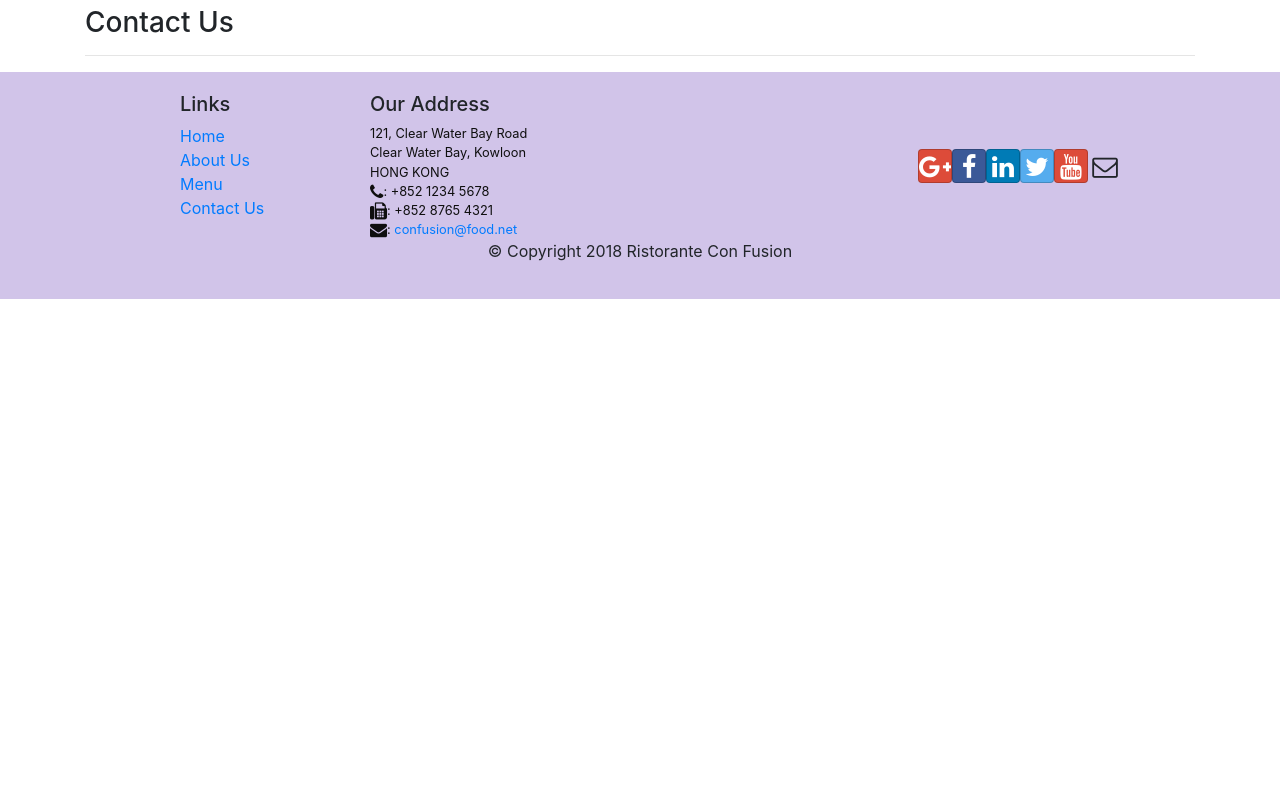
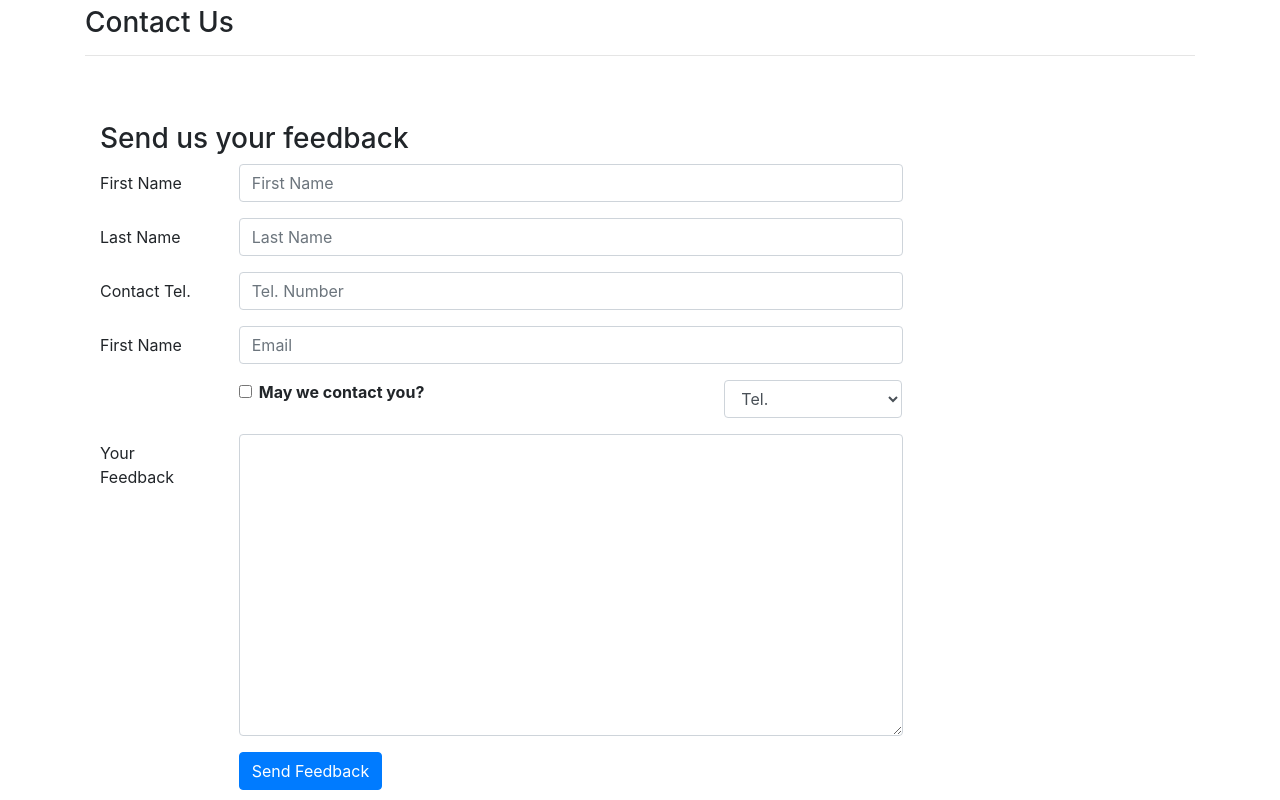
Before and after one commit to hhokka/coursera-react-second-take, a React (Create React App) app: page /contactus in a window 1280 px wide. Shown: the part 800-1600 px from the top of the page. Before the commit the page ends 1099 px from the top, so only its background shows below. Built offline with nearby package versions, Linux system fonts and the light colour scheme.

Commit message:
Controlled Forms

```diff
--- /dev/null
+++ b/src/components/AboutComponent.js
@@ -0,0 +1,121 @@
+import React from "react";
+import {
+  Breadcrumb,
+  BreadcrumbItem,
+  Card,
+  CardBody,
+  CardHeader,
+  Media,
+  CardImg,
+  CardImgOverlay,
+  CardTitle
+} from "reactstrap";
+import { Link } from "react-router-dom";
+
+function RenderLeader({ leader }) {
+  return (
+    <div>
+      <Media>
+        <Media object src={leader.image} alt="Leader Image" />
+        <Media body>
+          <Media heading>{leader.name}</Media>
+          {leader.description}
+        </Media>
+      </Media>
+    </div>
+  );
+}
+
+function About(props) {
+  const leaders = props.leaders.map(leader => {
+    return (
+      <div key={leader.id}>
+        <RenderLeader leader={leader} />
+      </div>
+    );
+  });
+  return (
+    <div className="container">
+      <div className="row">
+        <Breadcrumb>
+          <BreadcrumbItem>
+            <Link to="/home">Home</Link>
+          </BreadcrumbItem>
+          <BreadcrumbItem active>About Us</BreadcrumbItem>
+        </Breadcrumb>
+        <div className="col-12">
+          <h3>About Us</h3>
+          <hr />
+        </div>
+      </div>
+      <div className="row row-content">
+        <div className="col-12 col-md-6">
+          <h2>Our History</h2>
+          <p>
+            Started in 2010, Ristorante con Fusion quickly established itself as
+            a culinary icon par excellence in Hong Kong. With its unique brand
+            of world fusion cuisine that can be found nowhere else, it enjoys
+            patronage from the A-list clientele in Hong Kong. Featuring four of
+            the best three-star Michelin chefs in the world, you never know what
+            will arrive on your plate the next time you visit us.
+          </p>
+          <p>
+            The restaurant traces its humble beginnings to{" "}
+            <em>The Frying Pan</em>, a successful chain started by our CEO, Mr.
+            Peter Pan, that featured for the first time the world's best
+            cuisines in a pan.
+          </p>
+        </div>
+        <div className="col-12 col-md-5">
+          <Card>
+            <CardHeader className="bg-primary text-white">
+              Facts At a Glance
+            </CardHeader>
+            <CardBody>
+              <dl className="row p-1">
+                <dt className="col-6">Started</dt>
+                <dd className="col-6">3 Feb. 2013</dd>
+                <dt className="col-6">Major Stake Holder</dt>
+                <dd className="col-6">HK Fine Foods Inc.</dd>
+                <dt className="col-6">Last Year's Turnover</dt>
+                <dd className="col-6">$1,250,375</dd>
+                <dt className="col-6">Employees</dt>
+                <dd className="col-6">40</dd>
+              </dl>
+            </CardBody>
+          </Card>
+        </div>
+        <div className="col-12">
+          <Card>
+            <CardBody className="bg-faded">
+              <blockquote className="blockquote">
+                <p className="mb-0">
+                  You better cut the pizza in four pieces because I'm not hungry
+                  enough to eat six.
+                </p>
+                <footer className="blockquote-footer">
+                  Yogi Berra,
+                  <cite title="Source Title">
+                    The Wit and Wisdom of Yogi Berra, P. Pepe, Diversion Books,
+                    2014
+                  </cite>
+                </footer>
+              </blockquote>
+            </CardBody>
+          </Card>
+        </div>
+      </div>
+      <div className="row row-content">
+        <div className="col-12">
+          <h2>Corporate Leadership</h2>
+        </div>
+        <div className="col-12">
+          {/* <Media list>{leaders}</Media> */}
+          {leaders}
+        </div>
+      </div>
+    </div>
+  );
+}
+
+export default About;
--- a/src/components/ContactComponent.js
+++ b/src/components/ContactComponent.js
@@ -1,8 +1,50 @@
-import React from "react";
-import { Breadcrumb, BreadcrumbItem } from "reactstrap";
+import React, { Component } from "react";
+import {
+  Breadcrumb,
+  BreadcrumbItem,
+  Button,
+  Form,
+  FormGroup,
+  Label,
+  Input,
+  Col
+} from "reactstrap";
 import { Link } from "react-router-dom";
 
-function Contact(props) {
+class Contact extends Component {
+  constructor(props) {
+    super(props);
+
+    this.state = {
+      firstname: "",
+      lastname: "",
+      telnum: "",
+      email: "",
+      agree: false,
+      contactType: "Tel.",
+      message: ""
+    };
+    this.handleSubmit = this.handleSubmit.bind(this);
+    this.handleInputChange = this.handleInputChange.bind(this);
+  }
+
+  handleInputChange(event) {
+    const target = event.target;
+    const value = target.type === "checkbox" ? target.checked : target.value;
+    const name = target.name;
+
+    this.setState({
+      [name]: value
+    });
+  }
+
+  handleSubmit(event) {
+    console.log("Current State is: " + JSON.stringify(this.state));
+    alert("Current State is: " + JSON.stringify(this.state));
+    event.preventDefault();
+  }
+
+  render() {
     return (
       <div className="container">
         <div className="row row-content">
@@ -63,8 +105,126 @@
             <hr />
           </div>
         </div>
+        <div className="row row-content">
+          <div className="col-12">
+            <h3>Send us your feedback</h3>
+          </div>
+          <div className="col-12 col-md-9">
+            <Form onSubmit={this.handleSubmit}>
+              <FormGroup row>
+                <Label htmlFor="firstname" md={2}>
+                  First Name
+                </Label>
+                <Col md={10}>
+                  <Input
+                    type="text"
+                    id="firstname"
+                    name="firstname"
+                    placeholder="First Name"
+                    value={this.state.firstname}
+                    onChange={this.handleInputChange}
+                  />
+                </Col>
+              </FormGroup>
+              <FormGroup row>
+                <Label htmlFor="lastname" md={2}>
+                  Last Name
+                </Label>
+                <Col md={10}>
+                  <Input
+                    type="text"
+                    id="lastname"
+                    name="lastname"
+                    placeholder="Last Name"
+                    value={this.state.lastname}
+                    onChange={this.handleInputChange}
+                  />
+                </Col>
+              </FormGroup>
+              <FormGroup row>
+                <Label htmlFor="telnum" md={2}>
+                  Contact Tel.
+                </Label>
+                <Col md={10}>
+                  <Input
+                    type="tel"
+                    id="telnum"
+                    name="telnum"
+                    placeholder="Tel. Number"
+                    value={this.state.telnum}
+                    onChange={this.handleInputChange}
+                  />
+                </Col>
+              </FormGroup>
+              <FormGroup row>
+                <Label htmlFor="email" md={2}>
+                  First Name
+                </Label>
+                <Col md={10}>
+                  <Input
+                    type="email"
+                    id="email"
+                    name="email"
+                    placeholder="Email"
+                    value={this.state.email}
+                    onChange={this.handleInputChange}
+                  />
+                </Col>
+              </FormGroup>
+              <FormGroup row>
+                <Col md={{ size: 6, offset: 2 }}>
+                  <FormGroup check>
+                    <Label check>
+                      <Input
+                        type="checkbox"
+                        name="agree"
+                        checked={this.state.agree}
+                        onChange={this.handleInputChange}
+                      ></Input>{" "}
+                      <strong>May we contact you?</strong>
+                    </Label>
+                  </FormGroup>
+                </Col>
+                <Col md={{ size: 3, offset: 1 }}>
+                  <Input
+                    type="select"
+                    name="contactType"
+                    value={this.state.contactType}
+                    onChange={this.handleInputChange}
+                  >
+                    <option>Tel.</option>
+                    <option>Email</option>
+                  </Input>
+                </Col>
+              </FormGroup>
+              <FormGroup row>
+                <Label htmlFor="message" md={2}>
+                  Your Feedback
+                </Label>
+                <Col md={10}>
+                  <Input
+                    type="textarea"
+                    id="message"
+                    name="message"
+                    rows="12"
+                    value={this.state.message}
+                    onChange={this.handleInputChange}
+                  />
+                </Col>
+              </FormGroup>
+              <FormGroup row>
+                <Col md={{ size: 10, offset: 2 }}>
+                  <Button type="submit" color="primary">
+                    Send Feedback
+                  </Button>
+                </Col>
+              </FormGroup>
+            </Form>
+          </div>
+        </div>
       </div>
     );
   }
+}
 
 export default Contact;
--- a/src/components/MainComponent.js
+++ b/src/components/MainComponent.js
@@ -4,6 +4,7 @@
 import Menu from "./MenuComponent";
 import Home from "./HomeComponent";
 import Contact from "./ContactComponent";
+import About from "./AboutComponent";
 import DishDetail from "./DishdetailComponent";
 import { DISHES } from "../shared/dishes";
 import { COMMENTS } from "../shared/comments";
@@ -63,7 +64,11 @@
           />
           <Route path="/menu/:dishId" component={DishWithId} />
           <Route exact path="/contactus" component={Contact} />
-
+          <Route
+            exact
+            path="/aboutus"
+            component={() => <About leaders={this.state.leaders} />}
+          />
           <Redirect to="/home" />
         </Switch>
         <Footer />
```
Lines whose indentation alone changed are shown as unchanged.
